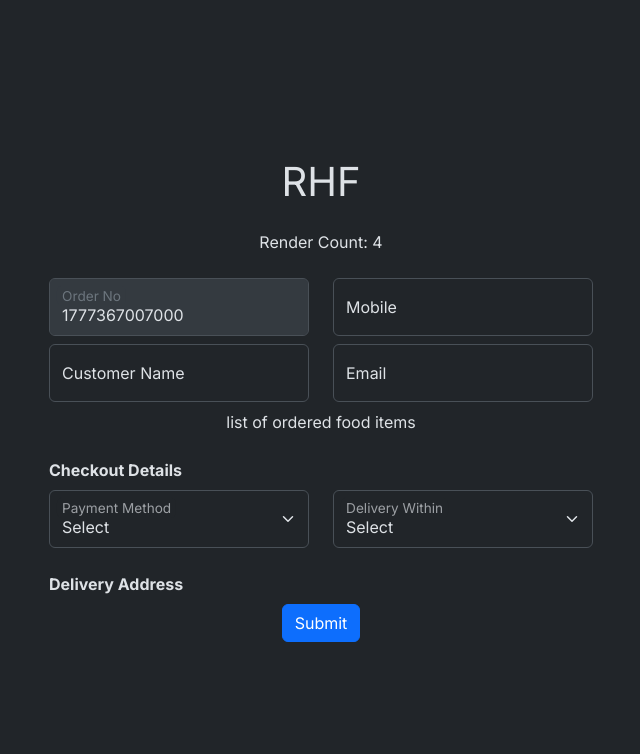
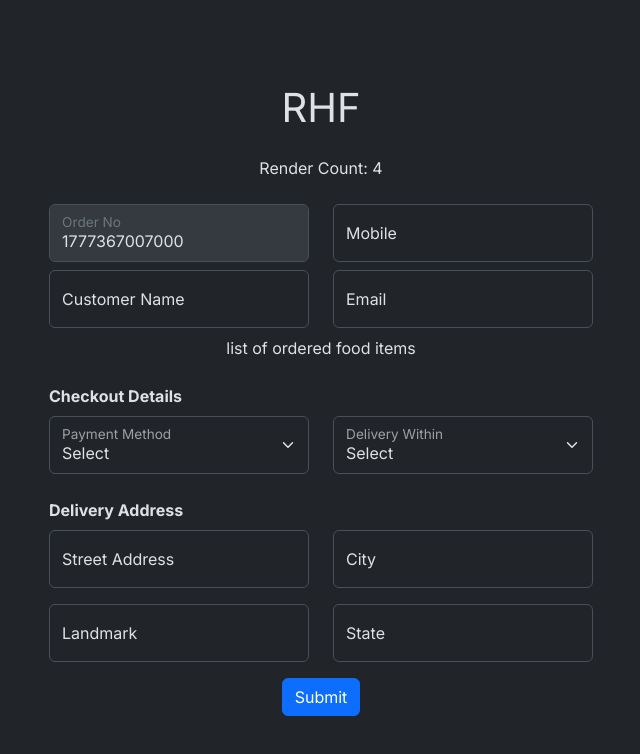
Before and after one commit to time1043/food-delivery-form, a React (Vite) app: page / in a window 1280 px wide. Shown: the top 754 px of the page, without its empty margins (319-959 px from the left). Built offline with nearby package versions, Linux system fonts and the light colour scheme.

Commit message:
Nested Form Field in RHF

```diff
--- a/src/components/FoodDeliveryForm.tsx
+++ b/src/components/FoodDeliveryForm.tsx
@@ -12,6 +12,12 @@ type FoodDeliveryFormType = {
   email: string;
   paymentMethod: string;
   deliveryIn: number | "";
+  address: {
+    streetAddress: string;
+    landmark: string;
+    city: string;
+    state: string;
+  };
 };
 
 // const paymentOptions: SelectOptionType[] = ["", "online", "COD"];
@@ -44,6 +50,12 @@ function FoodDeliveryForm() {
       email: "",
       paymentMethod: "",
       deliveryIn: "",
+      address: {
+        streetAddress: "",
+        landmark: "",
+        city: "",
+        state: "",
+      },
     },
   });
 
@@ -70,7 +82,6 @@ function FoodDeliveryForm() {
         <div className="col">
           <TextField label="Order No" disabled {...register("orderNo")} />
         </div>
-
         <div className="col">
           <TextField
             label="Mobile"
@@ -90,7 +101,6 @@ function FoodDeliveryForm() {
             error={errors.customerName}
           />
         </div>
-
         <div className="col">
           <TextField
             label="Email"
@@ -119,7 +129,6 @@ function FoodDeliveryForm() {
             error={errors.paymentMethod}
           />
         </div>
-
         <div className="col">
           <SelectField
             options={deliveryInOptions}
@@ -134,6 +143,35 @@ function FoodDeliveryForm() {
       </div>
 
       <div className="text-start fw-bold mt-4 mb-2">Delivery Address</div>
+      <div className="row mb-3">
+        <div className="col">
+          <TextField
+            label="Street Address"
+            error={errors.address?.streetAddress}
+            {...register("address.streetAddress", {
+              required: "This field is required.",
+            })}
+          />
+        </div>
+        <div className="col">
+          <TextField
+            label="City"
+            error={errors.address?.city}
+            {...register("address.city", {
+              required: "This field is required.",
+            })}
+          />
+        </div>
+      </div>
+
+      <div className="row mb-3">
+        <div className="col">
+          <TextField label="Landmark" {...register("address.landmark")} />
+        </div>
+        <div className="col">
+          <TextField label="State" {...register("address.state")} />
+        </div>
+      </div>
 
       <button type="submit" className="btn btn-primary">
         Submit
```
